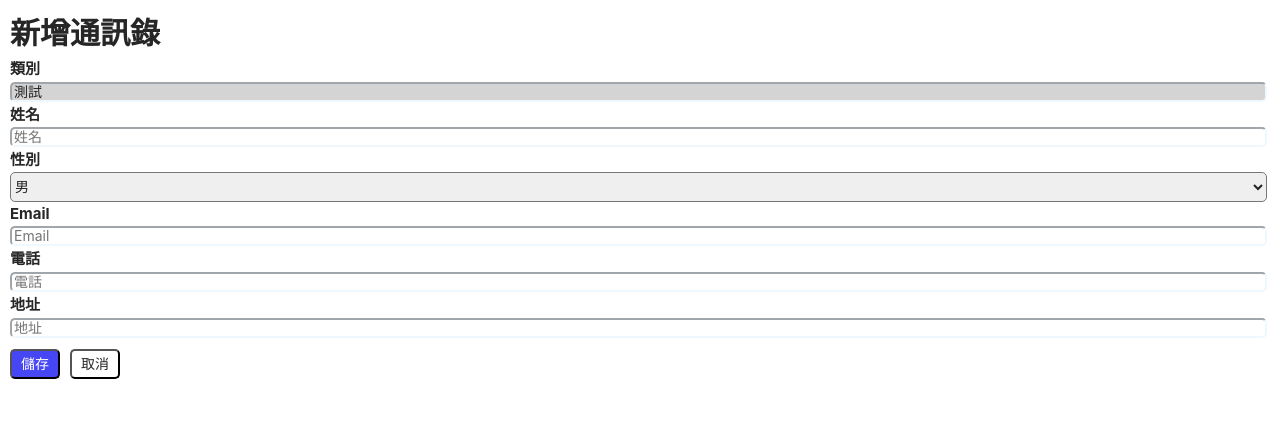
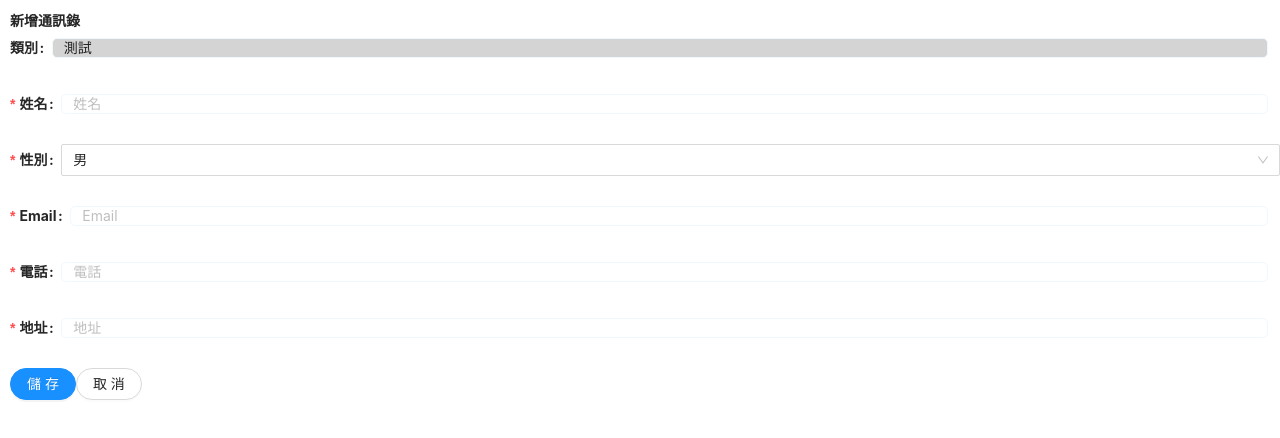
Before and after one commit to ericyu928/practice2, a React (Create React App) app: page / in a window 1280 px wide. Both pictures are taken after a click on the button "新增". Shown: the top 438 px of the page. Built offline with nearby package versions, Linux system fonts and the light colour scheme.

Commit message:
antd form

```diff
--- a/src/Contact/ContactAdd.jsx
+++ b/src/Contact/ContactAdd.jsx
@@ -1,53 +1,32 @@
-import React, { useState, useEffect } from "react";
-import { useSelector, useDispatch } from 'react-redux';
+import React from "react";
+import { Form, Input, Select, Button } from 'antd';
+import TypeError from "./TypeError";
+import { connect } from 'react-redux';
 
-import TypeError from "./TypeError";
+const Option = Select.Option;
 
-const ContactAdd = (props) => {
 
-    const contactData = useSelector(state => state.Data.contactData);
-    const editContactData = useSelector(state => state.Data.editContactData);
-    const contactAddMode = useSelector(state => state.Data.contactAddMode);
+class ContactAdd extends React.Component {
+    constructor(props) {
+        super(props);
+    }
+    formRef = React.createRef();
 
-    const disPatch = useDispatch()
-
-    const saveContactData = (contactData) => disPatch({ type: 'saveContactData', contactData: contactData });
-
-    const [name, setName] = useState("");
-    const [sex, setSex] = useState("男");
-    const [email, setEmail] = useState("");
-    const [phone, setPhone] = useState("");
-    const [address, setAddress] = useState("");
-    const [errorType, setErrorType] = useState(false);
-
-    useEffect(() => {
-        let { Name, Sex, Email, Phone, Address } = editContactData;
-        setName(Name);
-        setSex(Sex);
-        setEmail(Email);
-        setPhone(Phone);
-        setAddress(Address);
-
-    }, [])
-    const nameTyped = event => {
-        setName(event.target.value)
+    componentDidMount() {
+        let { editContactData } = this.props;
+        this.formRef.current.setFieldsValue({
+            ContactId: editContactData.ContactId,
+            Classname: editContactData.Classname,
+            ClassId: editContactData.ClassId,
+            Name: editContactData.Name,
+            Sex: editContactData.Sex,
+            Phone: editContactData.Phone,
+            Address: editContactData.Address,
+            Email: editContactData.Email
+        });
     }
-    const sexTyped = event => {
-        setSex(event.target.value)
-    }
-    const emailTyped = event => {
-        setEmail(event.target.value)
-    }
-    const phoneTyped = event => {
-        setPhone(event.target.value)
-    }
-    const addressTyped = event => {
-        setAddress(event.target.value)
-    }
-    const onCancel = () => {
-        props.onEditContact(false)
-    }
-    const deleteContact = () => {
+    deleteContact = () => {
+        let { contactData, editContactData, onDelete, saveContactData } = this.props;
         let newItems = [];
         for (let i = 0; i < contactData.length; i++) {
             if (editContactData.ContactId === contactData[i].ContactId) {
@@ -57,29 +36,25 @@ const ContactAdd = (props) => {
             }
         }
         saveContactData(newItems)
-        props.onDelete()//刪除關閉編輯頁
+        onDelete()//刪除關閉編輯頁
     }
+    onCancel = () => {
+        this.props.onEditContact(false)
+    }
+    formsubmit = (value) => {
+        let { contactAddMode, saveContactData, contactData, editContactData, onEditContact } = this.props;
 
-    const checkTyped = () => {
-        setErrorType(false)
-    }
-    const formsubmit = (event) => {
-        event.preventDefault();
-        if (name === "" || phone === "" || address === "" || email === "") {
-            setErrorType(true)
-        }
-        else {
         if (contactAddMode) {
             saveContactData([...contactData,
             {
                 ContactId: editContactData.ContactId,
                 ClassId: editContactData.ClassId,
                 Classname: editContactData.Classname,
-                    Name: name,
-                    Sex: sex,
-                    Phone: phone,
-                    Address: address,
-                    Email: email
+                Name: value.Name,
+                Sex: value.Sex,
+                Phone: value.Phone,
+                Address: value.Address,
+                Email: value.Email
             }])
         }
         else {
@@ -91,57 +66,66 @@ const ContactAdd = (props) => {
                         ContactId: editContactData.ContactId,
                         ClassId: editContactData.ClassId,
                         Classname: editContactData.Classname,
-                            Name: name,
-                            Sex: sex,
-                            Phone: phone,
-                            Address: address,
-                            Email: email
+                        Name: value.Name,
+                        Sex: value.Sex,
+                        Phone: value.Phone,
+                        Address: value.Address,
+                        Email: value.Email
                     };
                     break;
                 }
             }
             saveContactData(newItems);
         }
-            props.onEditContact(false)
+        onEditContact(false)
+
+    }
+    render() {
+        let { contactAddMode } = this.props;
+        return (
+            <Form ref={this.formRef} onFinish={this.formsubmit}>
+                {contactAddMode && <label>新增通訊錄</label>}
+                {!contactAddMode && <label>修改通訊錄</label>}
+                <br></br>
+                <Form.Item name="Classname" label="類別">
+                    <Input className="readonly" readOnly="readonly" />
+                </Form.Item>
+                <Form.Item name="Name" label="姓名" rules={[{ required: true, message: '請輸入姓名'}]}>
+                    <Input type="text" placeholder="姓名" />
+                </Form.Item>
+                <Form.Item name="Sex" label="性別" rules={[{ required: true, message: '請輸入性別'}]}>
+                    <Select>
+                        <Option value="男">男</Option>
+                        <Option value="女">女</Option>
+                    </Select>
+                </Form.Item>
+                <Form.Item name="Email" label="Email" rules={[{ required: true, message: '請輸入Email'}]}>
+                    <Input type="email" placeholder="Email" />
+                </Form.Item>
+                <Form.Item name="Phone" label="電話" rules={[{ required: true, message: '請輸入電話'}]}>
+                    <Input type="text" placeholder="電話" />
+                </Form.Item>
+                <Form.Item name="Address" label="地址" rules={[{ required: true, message: '請輸入地址'}]}>
+                    <Input type="text" placeholder="地址" />
+                </Form.Item>
+                <Button type="primary" shape="round" htmlType="submit">儲存</Button>
+                {!contactAddMode && <Button type="danger" shape="round" onClick={this.deleteContact}>刪除</Button>}
+                <Button shape="round" onClick={this.onCancel}>取消</Button>
+            </Form>
+        )
     }
 }
 
-
-    return (
-        <form onSubmit={formsubmit}>
-            {errorType && <TypeError onCheck={checkTyped} onVisible={errorType} />}
-            {!errorType && <div>
-                {contactAddMode && <label>新增通訊錄</label>}
-                {!contactAddMode && <label>修改通訊錄</label>}
-                <br></br>
-                <label className="textlabel">類別</label>
-                <input className="readonly" type="text" value={editContactData.Classname} readOnly="readonly"></input>
-
-                <label className="textlabel">姓名</label>
-                <input type="text" value={name} placeholder="姓名" onChange={nameTyped}></input>
-
-                <label className="textlabel">性別</label>
-                <select value={sex} onChange={sexTyped}>
-                    <option value="男">男</option>
-                    <option value="女">女</option>
-                </select>
-
-                <label className="textlabel">Email</label>
-                <input type="email" value={email} placeholder="Email" onChange={emailTyped}></input>
-
-                <label className="textlabel">電話</label>
-                <input type="text" value={phone} placeholder="電話" onChange={phoneTyped}></input>
-
-                <label className="textlabel">地址</label>
-                <input type="text" value={address} placeholder="地址" onChange={addressTyped}></input>
-
-                <button className="enter" type="submit">儲存</button>
-                {!contactAddMode && <button type="button" className="del" onClick={deleteContact}>刪除</button>}
-                <button className="back" type="button" onClick={onCancel}>取消</button>
-            </div>
+const useReduxProps = state => {
+    return {
+        contactData: state.Data.contactData,
+        editContactData: state.Data.editContactData,
+        contactAddMode: state.Data.contactAddMode
     }
-        </form>
-    )
-
 }
-export default ContactAdd;
+const useReduxSelector = dispatch => {
+    return {
+        saveContactData: (contactData) => dispatch({ type: 'saveContactData', contactData: contactData })
+    }
+}
+export default connect(useReduxProps, useReduxSelector)(ContactAdd);
```
Lines whose indentation alone changed are shown as unchanged.
